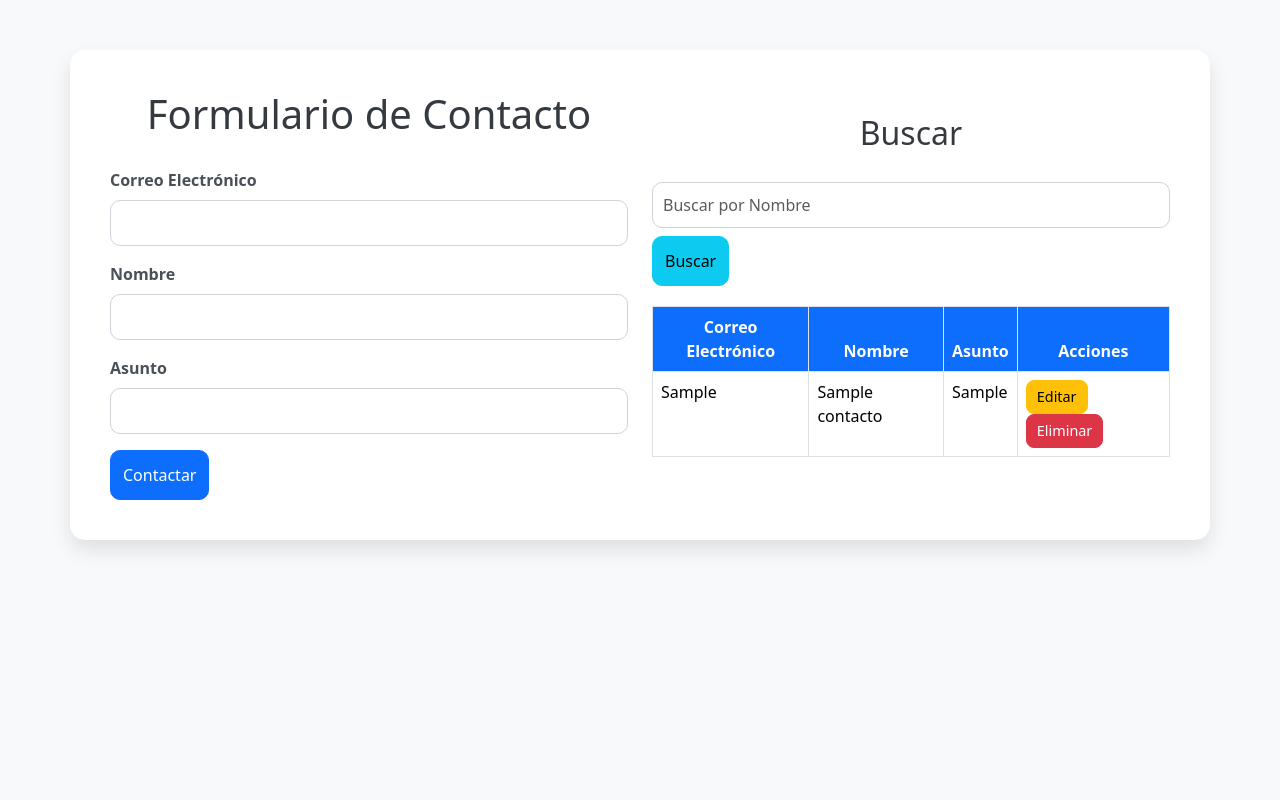
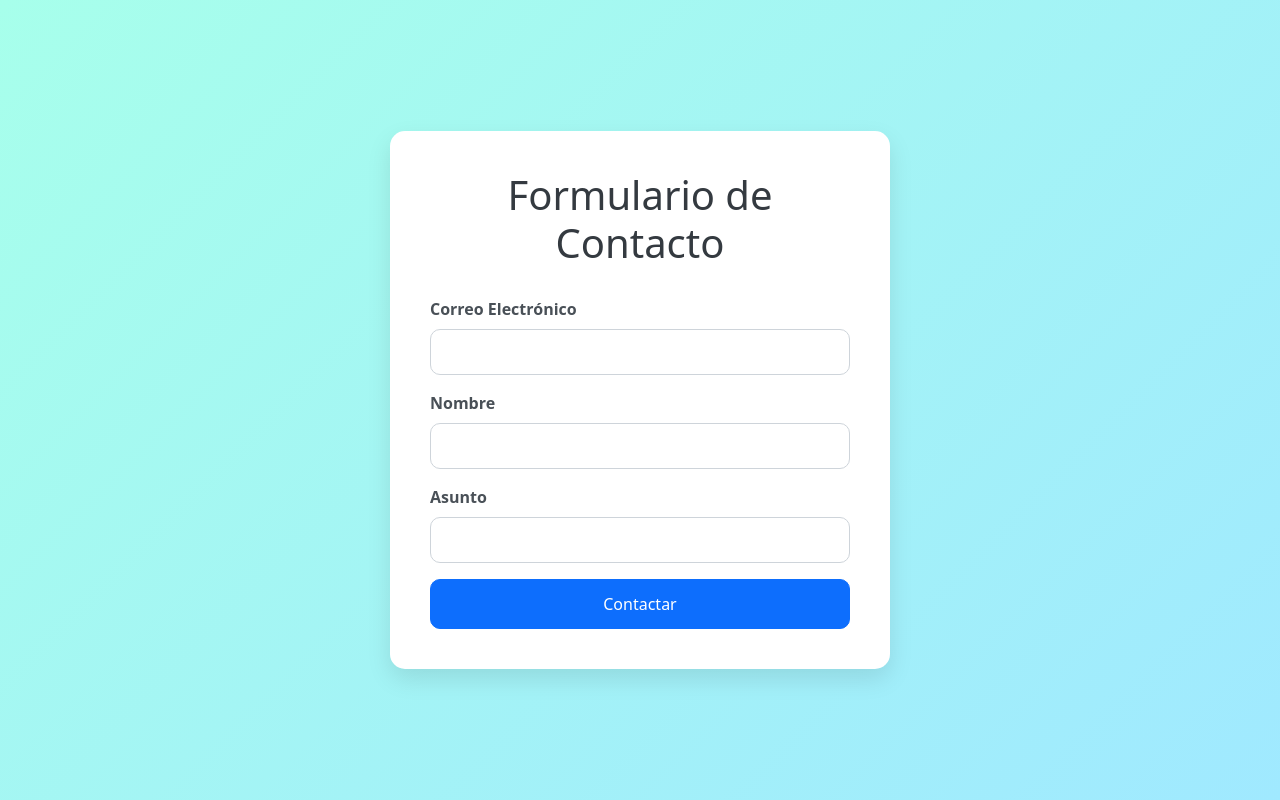
Before and after one commit to CEYA33/Flask7B, a Flask app: page / in a window 1280 px wide. Run offline with Flask 3, Linux system fonts and the light colour scheme; tables that the repository leaves empty or names only in its code hold one stand-in row (values such as "Sample post"); some libraries are stand-ins or nearby versions.

Commit message:
Update app.html

```diff
--- a/templates/app.html
+++ b/templates/app.html
@@ -11,18 +11,23 @@
     <script src="https://cdnjs.cloudflare.com/ajax/libs/jquery-validate/1.19.5/jquery.validate.min.js"></script>
     <style>
         body {
-            background-color: #f8f9fa;
+            background: linear-gradient(135deg, #a7ffeb, #a0e9ff);
+            height: 100vh;
+            display: flex;
+            justify-content: center;
+            align-items: center;
         }
 
         .container {
-            background-color: #ffffff;
+            background-color: white;
             border-radius: 15px;
             padding: 40px;
-            box-shadow: 0 10px 20px rgba(0, 0, 0, 0.1);
-            margin-top: 50px;
+            box-shadow: 0 10px 25px rgba(0, 0, 0, 0.1);
+            max-width: 500px;
+            width: 100%;
         }
 
-        h1, h2 {
+        h1 {
             color: #343a40;
             text-align: center;
             margin-bottom: 30px;
@@ -40,10 +45,11 @@
             font-size: 1rem;
         }
 
-        .btn-primary, .btn-info {
+        .btn-primary {
             border-radius: 10px;
             padding: 12px;
             font-size: 1rem;
+            width: 100%;
         }
 
         .btn-primary {
@@ -54,62 +60,11 @@
         .btn-primary:hover {
             background-color: #0a58ca;
         }
-
-        .btn-info {
-            background-color: #0dcaf0;
-            border-color: #0dcaf0;
-        }
-
-        .btn-info:hover {
-            background-color: #0bb5d9;
-        }
-
-        .table thead th {
-            background-color: #0d6efd;
-            color: white;
-            text-align: center;
-        }
-
-        table {
-            margin-top: 20px;
-        }
-
-        td, th {
-            padding: 15px;
-            text-align: left;
-        }
-
-        .btn-warning, .btn-danger {
-            font-size: 0.9rem;
-            padding: 5px 10px;
-            border-radius: 8px;
-        }
-
-        .btn-warning:hover {
-            background-color: #d39e00;
-        }
-
-        .btn-danger:hover {
-            background-color: #c82333;
-        }
-
-        #searchInput {
-            border-radius: 10px;
-            padding: 10px;
-        }
-
-        @media (max-width: 768px) {
-            .container {
-                padding: 20px;
-            }
-        }
     </style>
 </head>
 
 <body>
     <div class="container">
-        <div class="row">
-            <div class="col-md-6">
         <h1>Formulario de Contacto</h1>
         <form id="frmContacto" action="/contacto" method="POST">
             <input type="hidden" id="id_contacto" name="id_contacto">
@@ -127,27 +82,6 @@
             </div>
             <button type="submit" class="btn btn-primary" id="submitButton">Contactar</button>
         </form>
-            </div>
-
-            <div class="col-md-6 mt-4">
-                <h2>Buscar</h2>
-                <div class="mb-3">
-                    <input type="text" class="form-control" id="searchInput" placeholder="Buscar por Nombre">
-                    <button id="searchButton" class="btn btn-info mt-2">Buscar</button>
-                </div>
-                <table class="table table-hover table-bordered">
-                    <thead>
-                        <tr>
-                            <th>Correo Electrónico</th>
-                            <th>Nombre</th>
-                            <th>Asunto</th>
-                            <th>Acciones</th>
-                        </tr>
-                    </thead>
-                    <tbody id="tbodyLog"></tbody>
-                </table>
-            </div>
-        </div>
     </div>
 
     <script>
@@ -197,52 +131,6 @@
                 return this.optional(element) || /^[a-zA-Z\s]+$/.test(value);
             }, "Por favor, introduce solo letras.");
 
-            function buscar(term = "") {
-                $.get("/buscar", { q: term }, function (respuesta) {
-                    $("#tbodyLog").html("");
-
-                    for (var x in respuesta) {
-                        var registro = respuesta[x];
-                        $("#tbodyLog").append(`<tr>
-                            <td>${registro.Correo_Electronico}</td>
-                            <td>${registro.Nombre}</td>
-                            <td>${registro.Asunto}</td>
-                            <td>
-                                <button class="btn btn-warning btn-sm" onclick="editar(${registro.Id_Contacto}, '${registro.Correo_Electronico}', '${registro.Nombre}', '${registro.Asunto}')">Editar</button>
-                                <button class="btn btn-danger btn-sm" onclick="eliminar(${registro.Id_Contacto})">Eliminar</button>
-                            </td>
-                        </tr>`);
-                    }
-                });
-            }
-
-            buscar();
-
-            $("#searchButton").click(function () {
-                var searchTerm = $("#searchInput").val().trim();
-                buscar(searchTerm);
-            });
-
-            window.eliminar = function (id) {
-                if (confirm("¿Estás seguro de que deseas eliminar este registro?")) {
-                    $.post("/eliminar_contacto", { id: id }, function (result) {
-                        alert("Contacto eliminado correctamente.");
-                        buscar();
-                    }).fail(function (err) {
-                        alert("Error al eliminar el registro.");
-                    });
-                }
-            };
-
-            window.editar = function (id, correo, nombre, asunto) {
-                $("#id_contacto").val(id);
-                $("#email").val(correo);
-                $("#nombre").val(nombre);
-                $("#asunto").val(asunto);
-
-                $("#submitButton").text("Actualizar");
-            };
-
             Pusher.logToConsole = true;
             var pusher = new Pusher('fe0a6fda0635d4db01ce', {
                 cluster: 'us2'
@@ -251,7 +139,6 @@
             var channel = pusher.subscribe("registrosTiempoReal");
             channel.bind("registroTiempoReal", function (mensaje) {
                 console.log("Mensaje recibido:", mensaje);
-                buscar();
             });
         });
     </script>
```
Lines whose indentation alone changed are shown as unchanged.
